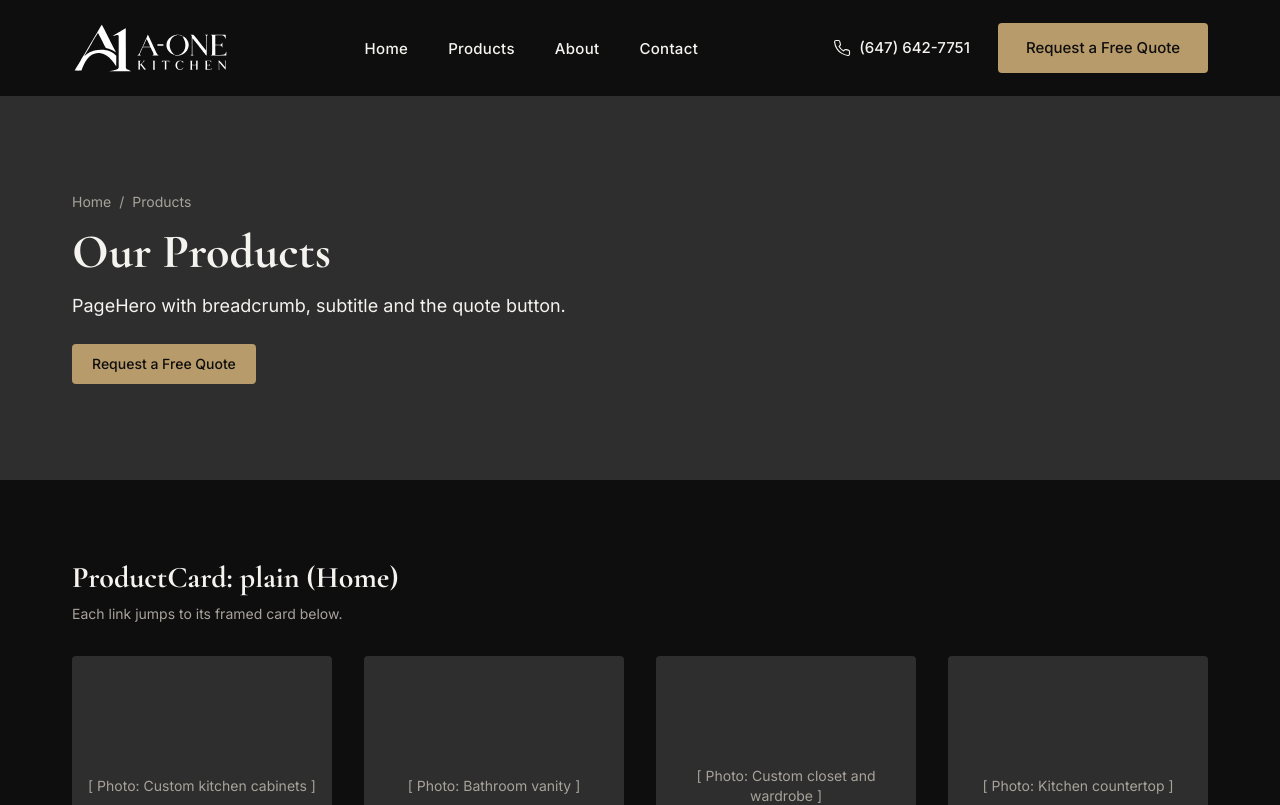
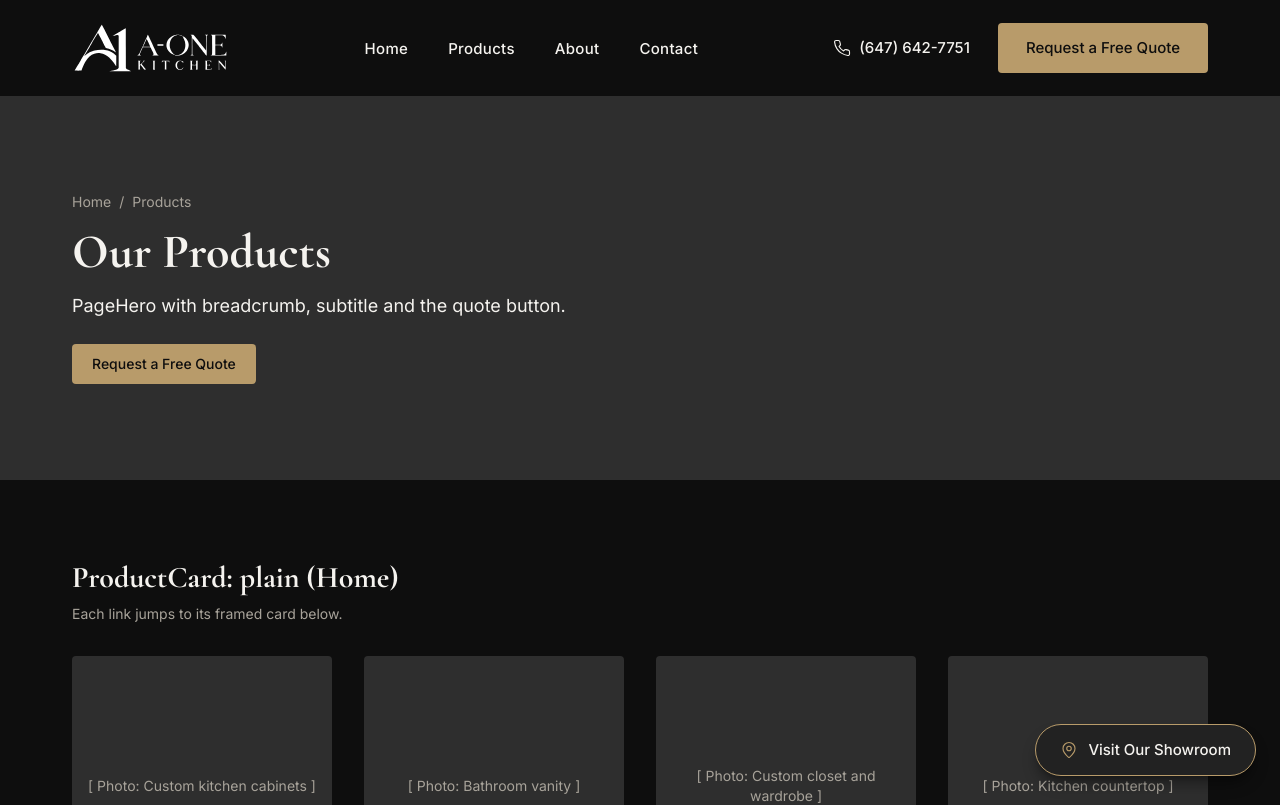
Before and after one commit to Abdallah-Divkar/kitchen-renovation-website, a Next.js app in the folder client/: page /ui-test in a window 1280 px wide. Shown: the top 805 px of the page. Built offline with nearby package versions, Linux system fonts and the light colour scheme.

Commit message:
feat: add mobile showroom bar and desktop showroom pill

```diff
--- a/client/src/app/layout.js
+++ b/client/src/app/layout.js
@@ -3,6 +3,7 @@ import "./globals.css";
 import { site } from "@/data/site"; //The buisness name will added there, from it the name will be used elsewhere. MQ
 import Header from "@/components/layout/Header";
 import Footer from "@/components/layout/Footer";
+import ShowroomActions from "@/components/layout/ShowroomActions";
 
 const body = Inter({
   variable: "--font-body",
@@ -13,6 +14,14 @@ const display = Cormorant_Garamond({
   variable: "--font-display",
   subsets: ["latin"],
 });
+
+// "cover" lets the page reach the edges of phones with a home bar, so the
+// bottom bar can pad itself with env(safe-area-inset-bottom).
+export const viewport = {
+  width: "device-width",
+  initialScale: 1,
+  viewportFit: "cover",
+};
 
 export const metadata = {
   title: {
@@ -47,6 +56,8 @@ export default function RootLayout({ children }) {
         </main>
 
         <Footer />
+
+        <ShowroomActions />
       </body>
     </html>
   );
--- /dev/null
+++ b/client/src/components/layout/ShowroomActions.js
@@ -0,0 +1,68 @@
+import { PhoneIcon, PinIcon } from "@/components/ui/Icons";
+import { site } from "@/data/site";
+import { cn } from "@/lib/cn";
+
+// Bar height without the phone's home-bar area: 15px + 46px button + 15px.
+const barSpace = "h-[calc(4.75rem+env(safe-area-inset-bottom))]";
+
+const focusRing =
+  "focus-visible:outline-2 focus-visible:outline-offset-2 focus-visible:outline-primary";
+const barButton = cn(
+  "rounded-button inline-flex h-11.5 items-center justify-center gap-2 text-[15px] font-medium transition-colors",
+  focusRing,
+);
+
+// Directions open Google Maps in a new tab (or the Maps app on a phone).
+const newTab = { target: "_blank", rel: "noopener noreferrer" };
+
+export default function ShowroomActions() {
+  return (
+    <>
+      {/* Empty space at the end of the page, so the bar never covers the footer or form buttons */}
+      <div aria-hidden="true" className={cn(barSpace, "lg:hidden")} />
+
+      <aside aria-label="Showroom shortcuts">
+        {/* Mobile: fixed bar at the bottom of the screen */}
+        <div className="bg-raised border-line fixed inset-x-0 bottom-0 z-20 grid grid-cols-2 gap-3 border-t px-4 pt-3.75 pb-[calc(0.9375rem+env(safe-area-inset-bottom))] lg:hidden">
+          <a
+            href={site.directionsUrl}
+            {...newTab}
+            className={cn(
+              barButton,
+              "bg-primary text-surface hover:bg-primary-hover",
+            )}
+          >
+            <PinIcon className="size-4.5" />
+            Get Directions
+            <span className="sr-only"> (opens Google Maps)</span>
+          </a>
+          <a
+            href={`tel:${site.phoneHref}`}
+            className={cn(
+              barButton,
+              "border-primary text-ink hover:bg-surface border",
+            )}
+          >
+            <PhoneIcon className="size-4.5" />
+            Call
+            <span className="sr-only"> {site.phone}</span>
+          </a>
+        </div>
+
+        {/* Desktop: small pill fixed in the bottom-right corner */}
+        <a
+          href={site.directionsUrl}
+          {...newTab}
+          className={cn(
+            "bg-raised border-primary text-ink hover:bg-surface-alt fixed right-6 bottom-6 z-20 hidden items-center gap-2.5 rounded-full border px-6 py-3.5 text-[15px] font-medium shadow-lg shadow-black/40 transition-colors lg:inline-flex",
+            focusRing,
+          )}
+        >
+          <PinIcon className="text-primary size-4.5" />
+          Visit Our Showroom
+          <span className="sr-only"> (opens Google Maps)</span>
+        </a>
+      </aside>
+    </>
+  );
+}
--- a/client/src/components/ui/Icons.js
+++ b/client/src/components/ui/Icons.js
@@ -40,3 +40,12 @@ export function CloseIcon({ className }) {
     </Icon>
   );
 }
+
+export function PinIcon({ className }) {
+  return (
+    <Icon className={className}>
+      <path d="M20 10c0 4.99-5.54 10.19-7.4 11.8a1 1 0 0 1-1.2 0C9.54 20.19 4 14.99 4 10a8 8 0 0 1 16 0" />
+      <circle cx="12" cy="10" r="3" />
+    </Icon>
+  );
+}
```
